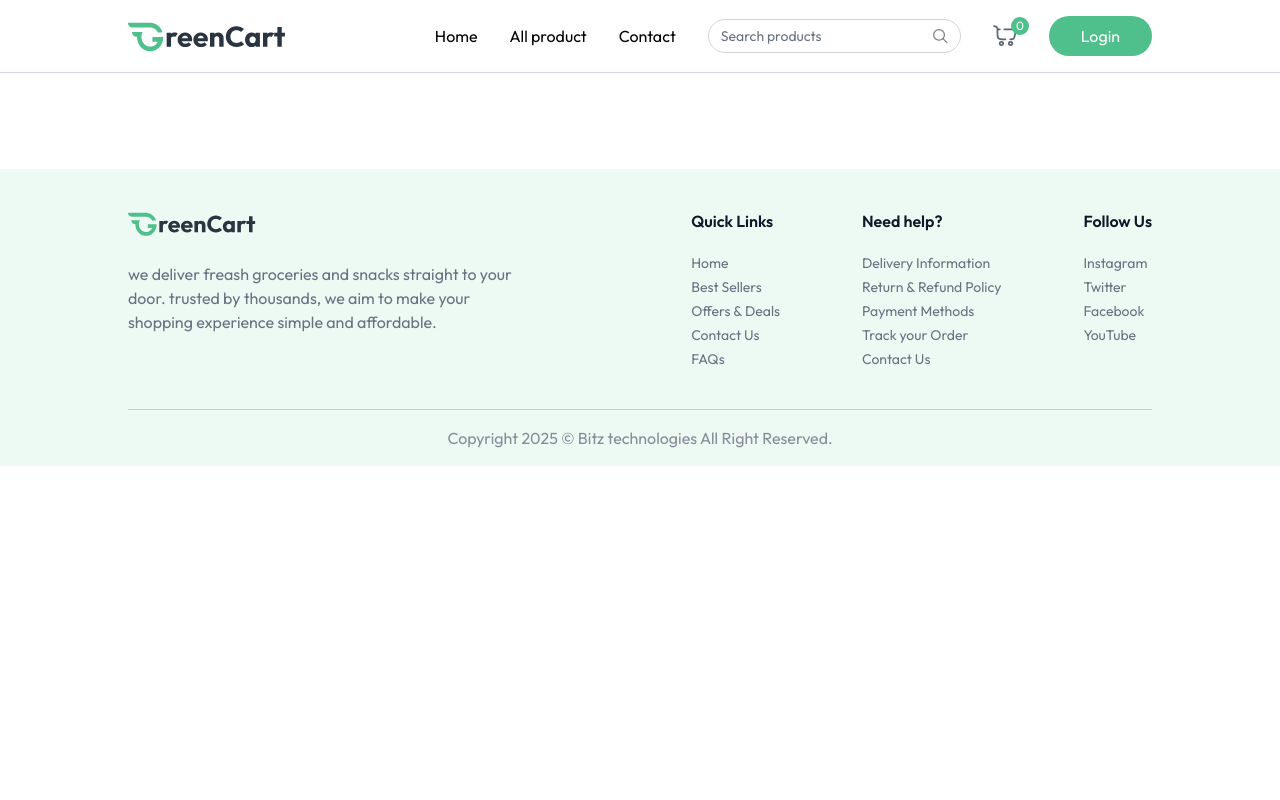
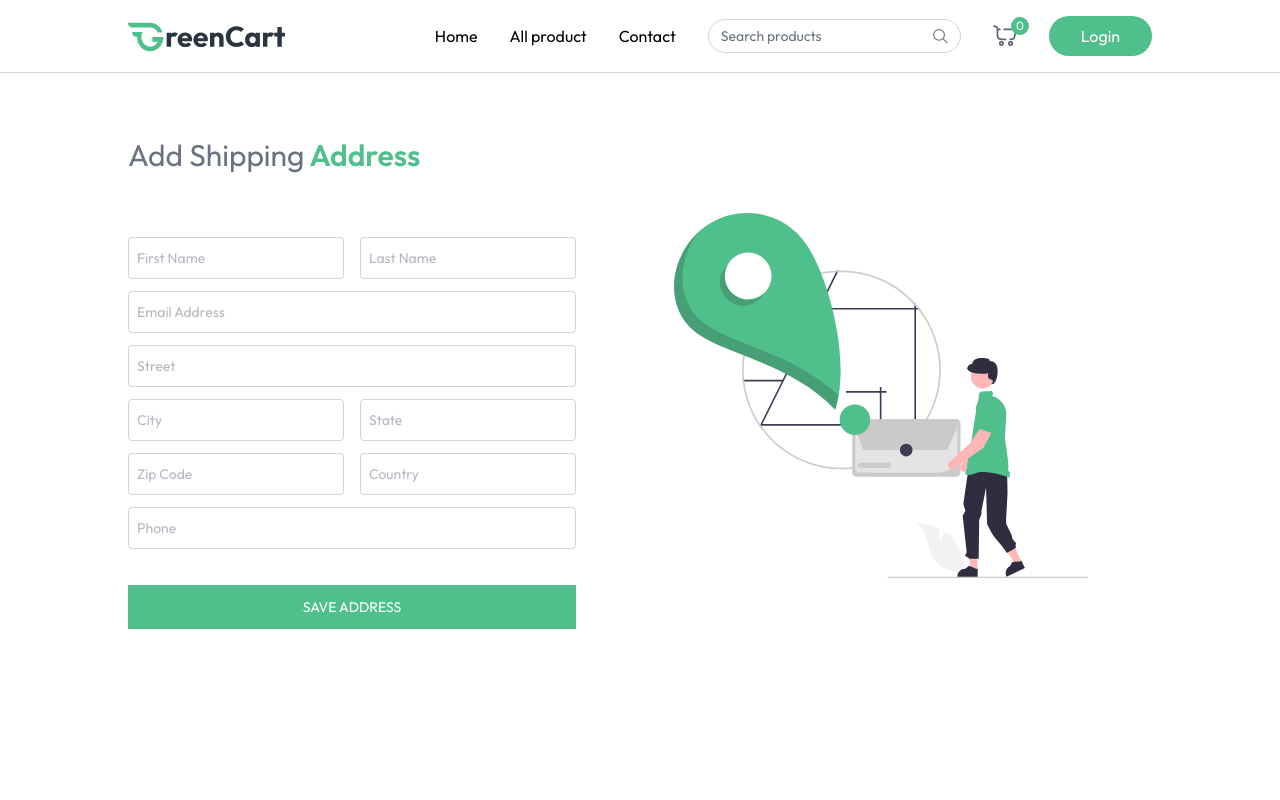
Before and after one commit to abdu951/green-cart, a React (Vite) app in the folder client/: page /add-address in a window 1280 px wide. Shown: the top 800 px of the page. Built offline with nearby package versions, Linux system fonts and the light colour scheme.

Commit message:
finish add address page

```diff
--- a/client/src/App.jsx
+++ b/client/src/App.jsx
@@ -10,6 +10,7 @@
 import ProductCategory from './pages/ProductCategory'
 import ProductDetails from './pages/ProductDetails'
 import Cart from './pages/Cart'
+import AddAddress from './pages/AddAddress'
 
 const App = () => {
   const isSellerpath = useLocation().pathname.includes('seller')
@@ -28,6 +29,7 @@
           <Route path='/products/:category' element={<ProductCategory />} />
           <Route path='/products/:category/:id' element={<ProductDetails />} />
           <Route path='/cart' element={<Cart />} />
+          <Route path='/add-address' element={<AddAddress />} />
         </Routes>
       </div>
       {!isSellerpath &&<Footer />}
--- /dev/null
+++ b/client/src/pages/AddAddress.jsx
@@ -0,0 +1,86 @@
+import React, { useState } from 'react'
+import { assets } from '../assets/assets'
+
+// input fields component
+const InputField = ({type, placeholder, name, handleChange, address}) => (
+    <input
+    className='w-full px-2 py-2.5 border border-gray-500/30 rounded outline-none text-gray-500 focus:border-primary transition'
+    type={type}
+    placeholder={placeholder}
+    onchange={handleChange}
+    name={name}
+    value={address[name]}
+    required
+    />
+)
+
+
+
+
+const AddAddress = () => {
+
+    const [address, setAddress] = useState({
+        firstName: "",
+        lastName: "",
+        email: "",
+        street: "",
+        city: "",
+        state: "",
+        zipcode: "",
+        country: "",
+        phone: "" ,
+    })
+
+    const handleChange = (e) => {
+        const {name, value} = e.target;
+        setAddress((prevAddress) => ({...prevAddress, [name]: value}))
+
+        console.log(address)
+    }
+
+    const onSubmitHandler = async(e) => {
+        e.preventDefault();
+    }
+
+
+  return (
+    <div className='mt-16 pb-16'>
+        <p className='text-2xl md:text-3xl text-gray-500'>Add Shipping
+            <span className='font-semibold text-primary'> Address</span></p>
+
+            <div className='flex flex-col-reverse md:flex-row justify-between mt-10'>
+                <div className='flex-1 max-w-md'>
+                    <form onSubmit={onSubmitHandler} className='space-y-3 mt-6 text-sm '>
+                        <div className='grid grid-cols-2 gap-4'>
+                            <InputField type="text" placeholder="First Name" name="firstName" handleChange={handleChange} address={address} />
+                            <InputField type="text" placeholder="Last Name" name="lastName" handleChange={handleChange} address={address} />
+                        </div>
+
+                        <InputField type="email" placeholder="Email Address" name="email" handleChange={handleChange} address={address} />
+                        <InputField type="text" placeholder="Street" name="street" handleChange={handleChange} address={address} />
+
+                        <div className='grid grid-cols-2 gap-4'>
+                            <InputField type="text" placeholder="City" name="city" handleChange={handleChange} address={address} />
+                            <InputField type="text" placeholder="State" name="state" handleChange={handleChange} address={address} />
+                        </div>
+
+                        <div className='grid grid-cols-2 gap-4'>
+                            <InputField type="number" placeholder="Zip Code" name="zipcode" handleChange={handleChange} address={address} />
+                            <InputField type="text" placeholder="Country" name="country" handleChange={handleChange} address={address} />
+                        </div>
+
+                        <InputField type="number" placeholder="Phone" name="phone" handleChange={handleChange} address={address} />
+
+                       <button className='w-full mt-6 bg-primary text-white py-3 hover:bg-primary-dull
+                       transition cursor-pointer uppercase'>Save Address</button>
+
+                    </form>
+                </div>
+
+                <img src={assets.add_address_iamge} alt="add address" className='md:mr-16 mb-16 md:mt-0'/>
+            </div>
+    </div>
+  )
+}
+
+export default AddAddress
```
